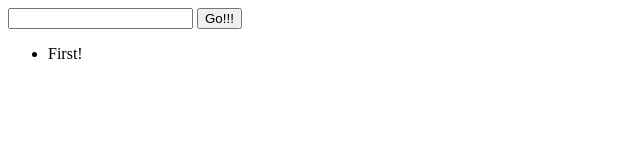
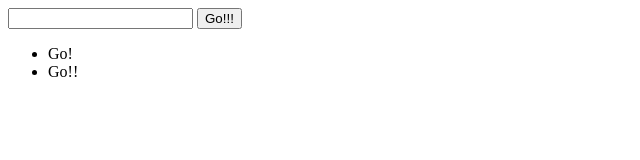
Before and after one commit to brownguo/react_web, a React (Create React App) app: page / in a window 1280 px wide. Shown: the top 160 px of the page, without its empty margins (0-640 px from the left). Built offline with nearby package versions, Linux system fonts and the light colour scheme.

Commit message:
function to class

```diff
--- a/src/TodoList.js
+++ b/src/TodoList.js
@@ -1,15 +1,35 @@
-import React,{Fragment}from 'react';
-
+import React,{ Fragment, Component }from 'react';
 // Fragment 占位符，影藏最外层的dom标签
+/*
 function TodoList() {
     return (
         <Fragment>
-            <input/> <button>Go!!!</button>
+            <div>
+                <input/> <button>Go!!!</button>
+            </div>
+
             <ul>
                 <li>First!</li>
             </ul>
         </Fragment>
     )
+}*/
+
+class TodoList extends Component{
+    render() {
+        return (
+            <Fragment>
+                <div>
+                    <input/> <button>Go!!!</button>
+                </div>
+
+                <ul>
+                    <li>Go!</li>
+                    <li>Go!!</li>
+                </ul>
+            </Fragment>
+        )
+    }
 }
 
 export default TodoList;
```
